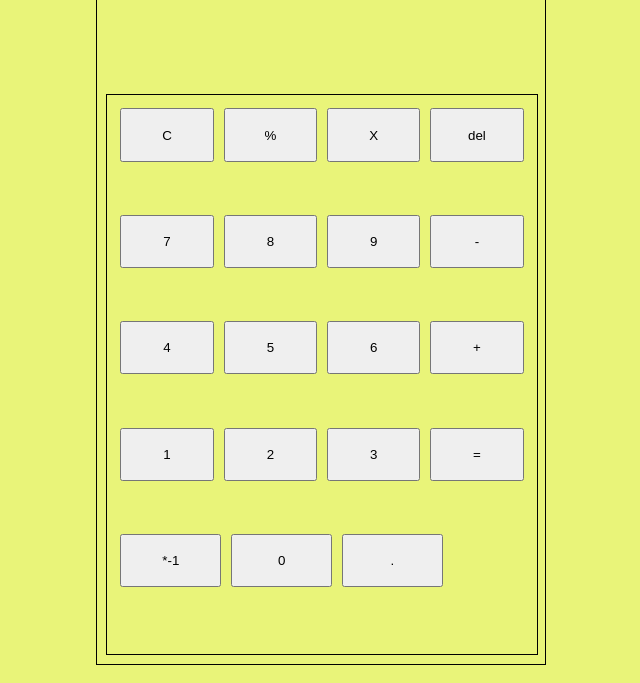
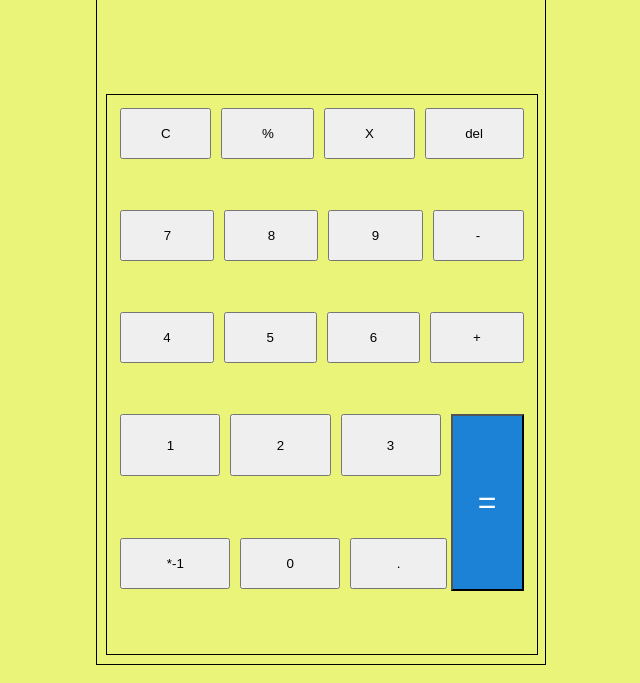
Before and after one commit to mudjaycker/Kikokotoo, a plain HTML site: page index.html in a window 1280 px wide. Shown: the part 117-800 px from the top of the page, without its empty margins (320-960 px from the left). Drawn offline with Linux system fonts and the light colour scheme.

Commit message:
update keyboard

```diff
--- a/constants.js
+++ b/constants.js
@@ -84,14 +84,14 @@ export const KEYS = [
     },
     {
       text: "=",
-      id: "key-=",
+      id: "key-equal",
       className: "key",
     },
   ],
   [
     {
       text: "*-1",
-      id: "key-*-1",
+      id: "key-minus-one",
       className: "key",
     },
     {
--- a/style.css
+++ b/style.css
@@ -38,11 +38,25 @@ body{
 }
 .keys-row{
     display: flex;
+    align-items: stretch;
+    flex-flow: row wrap;
     gap: 10px;
 }
 .key{
-    width: 25%;
+    /* width: 10%; */
+    flex-grow: 1;
     height: 50%;
+}
+
+#key-equal{
+    height: 142%;
+    font-size: xx-large;
+    flex-grow: 0.5;
+    background: rgb(27, 130, 214);
+    color: white;
+}
+#key-point, #key-0, #key-minus-one{
+    flex-grow: 0.25;
 }
 
 @media only screen and (max-width:1000px) {
```
